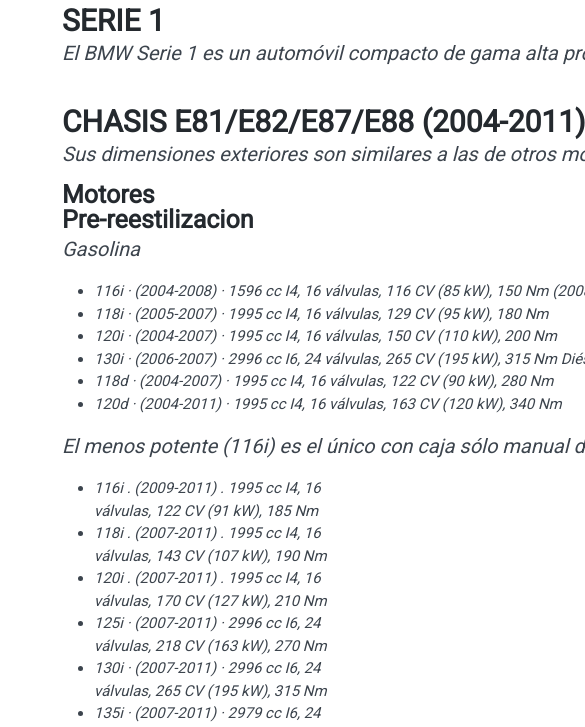
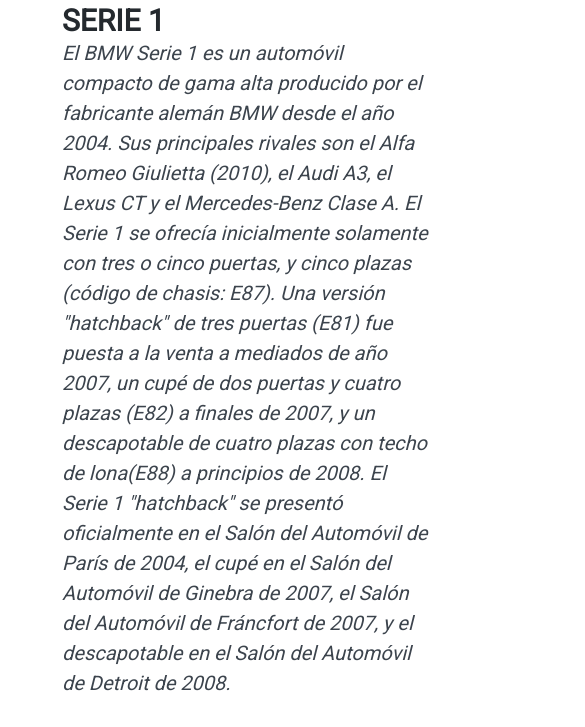
Before and after one commit to xammj/bmw-page, a plain HTML site: page serieuno.html in a window 390 px wide. Shown: the part 117-844 px from the top of the page, 585 px wide, since content can reach past the window. Drawn offline with nearby package versions, Linux system fonts and the light colour scheme.

Commit message:
responsive

```diff
--- a/serieuno.html
+++ b/serieuno.html
@@ -33,9 +33,9 @@
 </header>
 <main class="container-fluid">
   <div class="row">
-    <div class="col-md-12 col-lg-12 col-xs-6">
-    <h1 class="titulosdos text-nowrap">SERIE 1</h1>
-    <p class="textosdos text-nowrap">El BMW Serie 1 es un automóvil compacto de gama alta producido por el fabricante alemán BMW desde el año 2004.   Sus principales rivales son el Alfa Romeo Giulietta (2010), el Audi A3, el Lexus CT y el Mercedes-Benz Clase A.
+    <div class="col-12">
+    <h1 class="titulosdos w-100">SERIE 1</h1>
+    <p class="textosdos w-100">El BMW Serie 1 es un automóvil compacto de gama alta producido por el fabricante alemán BMW desde el año 2004.   Sus principales rivales son el Alfa Romeo Giulietta (2010), el Audi A3, el Lexus CT y el Mercedes-Benz Clase A.
         El Serie 1 se ofrecía inicialmente solamente con tres o cinco puertas, y cinco plazas (código de chasis: E87). Una versión "hatchback" de tres puertas (E81) fue puesta a la venta a mediados de año 2007, un cupé de dos puertas y cuatro plazas (E82) a finales de 2007, y un descapotable de cuatro plazas con techo de lona(E88) a principios de 2008. El Serie 1 "hatchback" se presentó oficialmente en el Salón del Automóvil de París de 2004, el cupé en el Salón del Automóvil de Ginebra de 2007, el Salón del Automóvil de Fráncfort de 2007, y el descapotable en el Salón del Automóvil de Detroit de 2008.</p>
     </div>
   </div>
```
